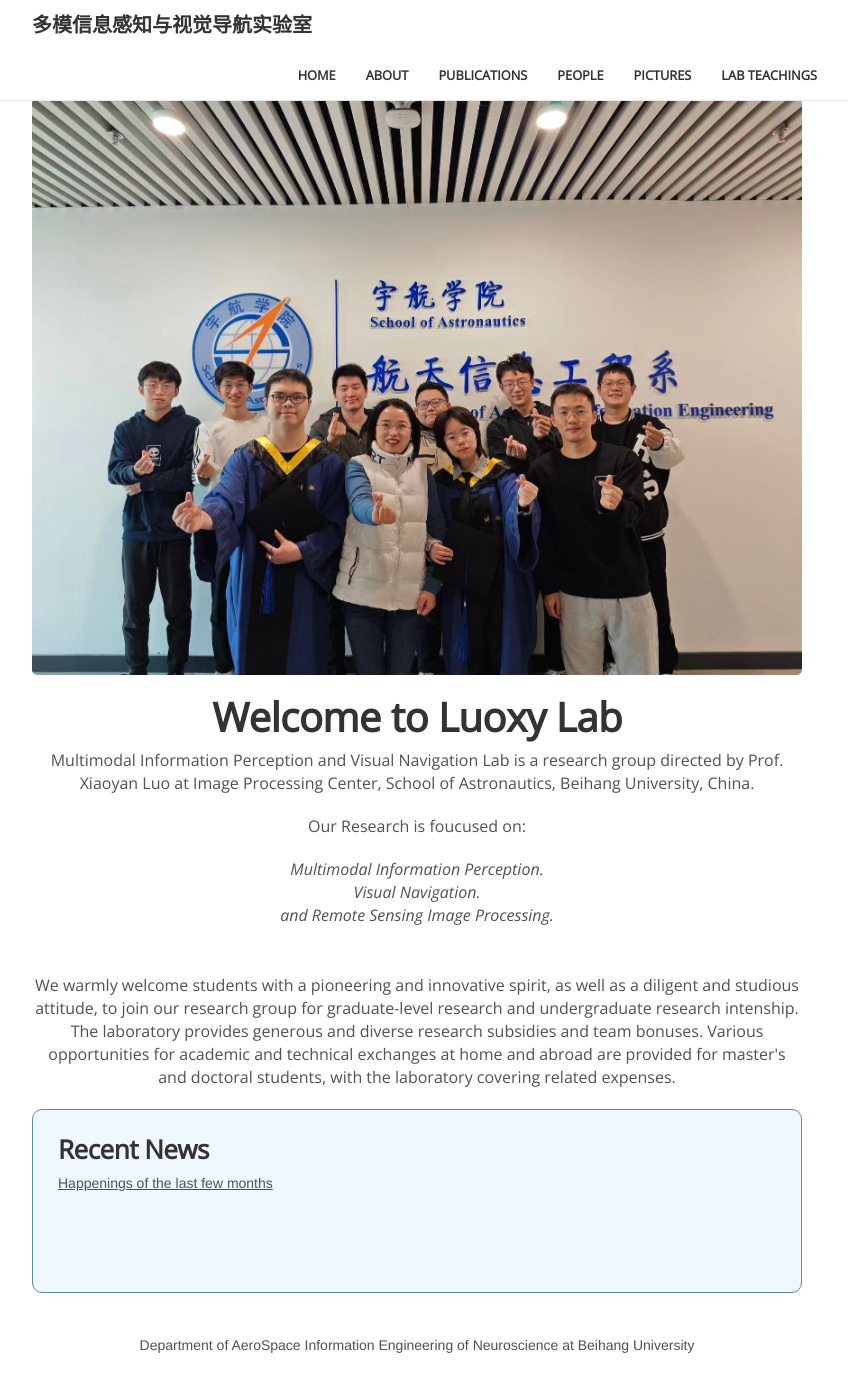
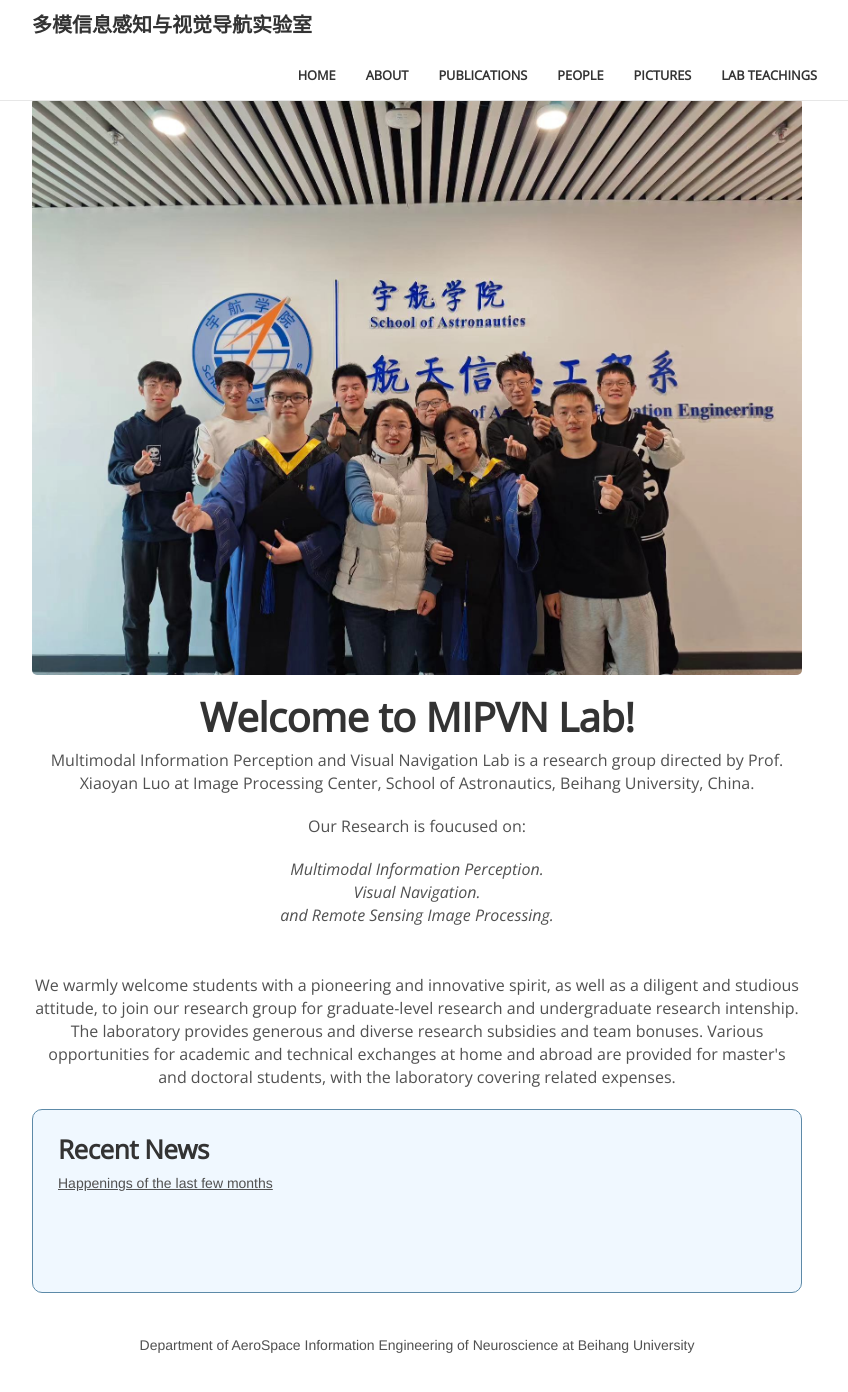
Before and after one commit to MIPVN/MIPVN.github.io, a Jekyll site: the page built from index.html, in a window 1280 px wide and 1397 px high. Shown: the top 1392 px of the window, without its empty margins (223-1071 px from the left). Built offline with Jekyll 4.4.1, drawn with Linux system fonts in a browser that asks for light colours; nearby versions of some CDN libraries; comment, search, counter and statistics services are not loaded.

Commit message:
modify config and index.html

```diff
--- a/_config.yml
+++ b/_config.yml
@@ -8,7 +8,7 @@ title:              "Multimodal Information Perception and Visual Navigation Lab
 description:        "The Luoxiaoyan Lab is a computer vision research group at Beihang University."
 
 # URL
-url:                https://luoxy-lab.github.io/
+url:                https://mipvn.github.io/
 baseurl:
 #baseurl:            "" #For Root Domain  根目录
 permalink:          /:year/:month/:day/:title.html
--- a/index.html
+++ b/index.html
@@ -8,7 +8,7 @@ layout: default
       <img class='img-responsive center-block' src="/images/home/2024_01_all_members.jpg" width="100%" height="100%" />
 
       <!-- <p style="font-size: 24px;">  -->
-      <h1> Welcome to Luoxy Lab </h1>
+      <h1> Welcome to MIPVN Lab! </h1>
       <p> Multimodal Information Perception and Visual Navigation Lab is a research group directed by Prof. Xiaoyan Luo at Image Processing Center, School of Astronautics, Beihang University, China.</p>
       <p> Our Research is foucused on: </p>
       <p>
```
